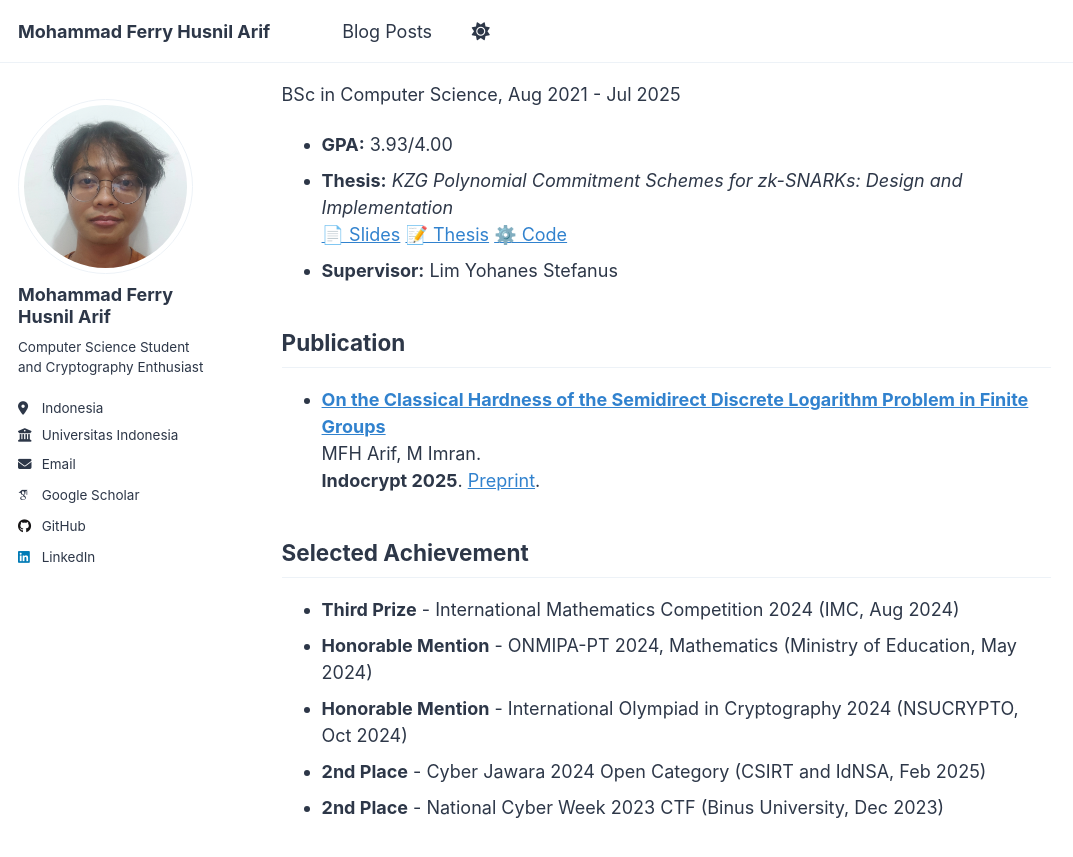
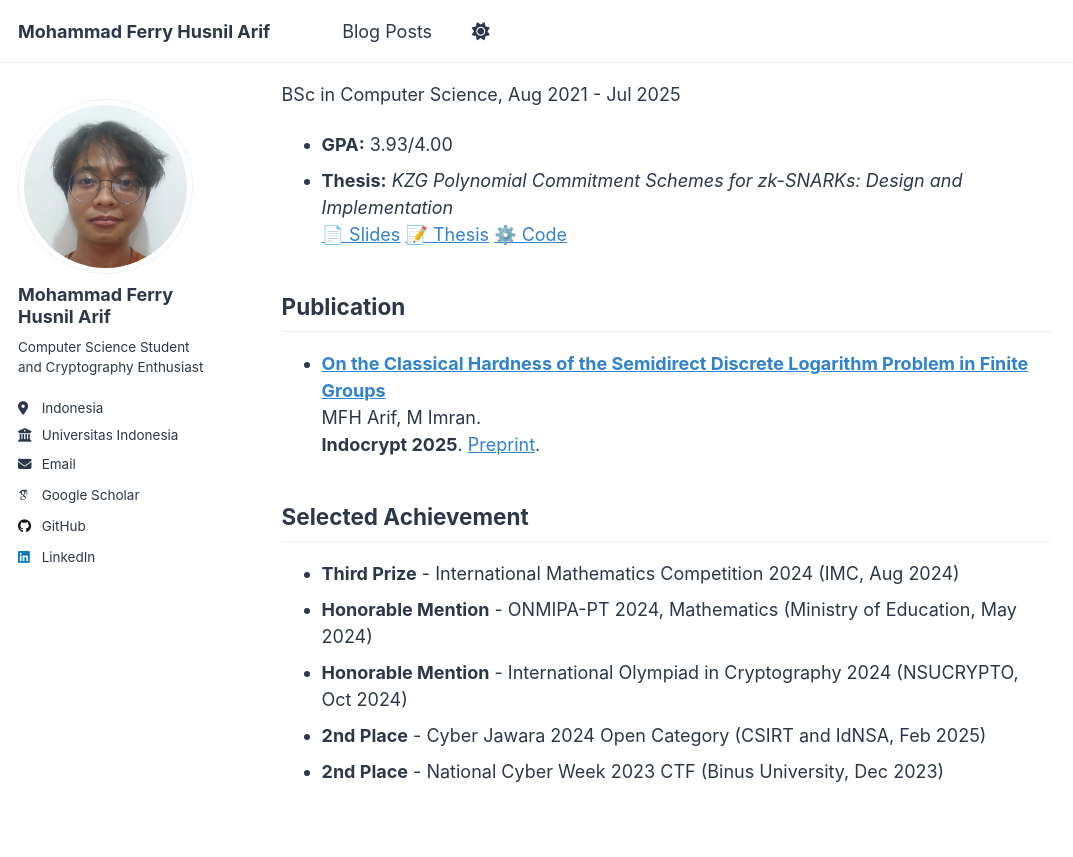
Before and after one commit to swusjask/swusjask.github.io, a Jekyll site: the page built from _pages/about.md, in a window 1280 px wide and 900 px high, scrolled down 572 px. Shown: the top 857 px of the window, without its empty margins (0-1073 px from the left). Built offline with Jekyll 4.4.1, drawn with Linux system fonts in a browser that asks for light colours; some web fonts are replaced; a script that is not in the unit is left out.

Commit message:
edit little

```diff
--- a/_pages/about.md
+++ b/_pages/about.md
@@ -24,7 +24,6 @@ BSc in Computer Science, Aug 2021 - Jul 2025
   [📄 Slides](https://swusjask.github.io/assets/pdf/thesis-slides.pdf)
   [📝 Thesis](https://swusjask.github.io/assets/pdf/thesis.pdf)
   [⚙️ Code](https://github.com/swusjask/kzg-snark)
-- **Supervisor:** Lim Yohanes Stefanus
 
 ## Publication
 
```
